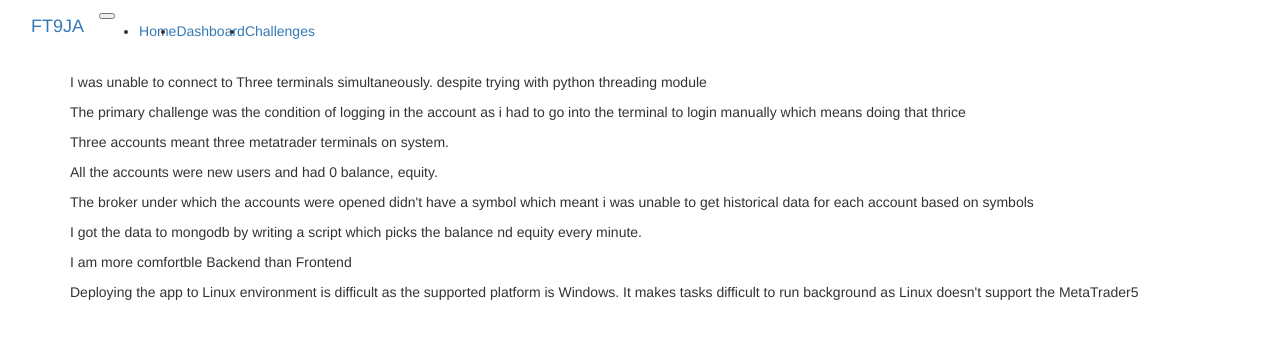
After one commit to popetwo-2/atafrica-trading-assessment, a Django app: page /challenges/ in a window 1280 px wide. The commit adds this page. Shown: the top 339 px of the page. Run offline with Django 4.2, Linux system fonts and the light colour scheme; some libraries are stand-ins or nearby versions.

Commit message:
add challenges.html

```diff
--- a/account/urls.py
+++ b/account/urls.py
@@ -21,5 +21,6 @@ urlpatterns = [
     path('accountinfo/', views.GetAccountInfo, name='home'),
     path('single_info/<int:login>/', views.get_account_info_single, name='single'),
     path('', views.home, name='index'),
-    path('dashboard/', views.dashboard, name='dashboard')
+    path('dashboard/', views.dashboard, name='dashboard'),
+    path('challenges/', views.challenge, name='challenge')
 ]
--- a/account/views.py
+++ b/account/views.py
@@ -97,3 +97,7 @@ def get_account_info_single(request, login):
         data = [x]
         return Response(data, status=status.HTTP_200_OK)
     return Response(status=status.HTTP_400_BAD_REQUEST)
+
+
+def challenge(request):
+    return render(request, 'challenge.html', {})
--- a/templates/base.html
+++ b/templates/base.html
@@ -4,7 +4,7 @@
 <head>
     <meta charset="utf-8">
     <meta http-equiv="refresh" content="60">
-    <title>chatsjs</title>
+    <title>ATAfrica Assesment</title>
     <!-- Latest compiled and minified CSS -->
     <link rel="stylesheet" href="https://maxcdn.bootstrapcdn.com/bootstrap/3.4.1/css/bootstrap.min.css">
     <script src="https://cdnjs.cloudflare.com/ajax/libs/Chart.js/2.8.0/Chart.min.js" integrity="sha256-Uv9BNBucvCPipKQ2NS9wYpJmi8DTOEfTA/nH2aoJALw=" crossorigin="anonymous"></script>
@@ -23,7 +23,7 @@
 <body class="container-fluid">
 <nav class="navbar navbar-expand-lg bg-light">
   <div class="container-fluid">
-    <a class="navbar-brand" href="#">Navbar</a>
+    <a class="navbar-brand" href="{% url 'index' %}">FT9JA</a>
     <button class="navbar-toggler" type="button" data-bs-toggle="collapse" data-bs-target="#navbarSupportedContent" aria-controls="navbarSupportedContent" aria-expanded="false" aria-label="Toggle navigation">
       <span class="navbar-toggler-icon"></span>
     </button>
@@ -34,6 +34,9 @@
         </li>
         <li class="nav-item">
           <a class="nav-link" href="{% url 'dashboard' %}">Dashboard</a>
+        </li>
+          <li class="nav-item">
+          <a class="nav-link" href="{% url 'challenge' %}">Challenges</a>
         </li>
 
       </ul>
--- /dev/null
+++ b/templates/challenge.html
@@ -0,0 +1,17 @@
+{% extends 'base.html' %}
+{% load static %}
+{% block content %}
+
+
+<div class="container">
+    <p>I was unable to connect to Three terminals simultaneously. despite trying with python threading module</p>
+<p>The primary challenge was the condition of logging in the account as i had to go into the terminal to login manually which means doing that thrice</p>
+<p>Three accounts meant three metatrader terminals on system.</p>
+<p>All the accounts were new users and had 0 balance, equity.</p>
+<p> The broker under which the accounts were opened didn't have a symbol which meant i was unable to get historical data for each account based on symbols</p>
+<p>I got the data to mongodb by writing a script which picks the balance nd equity every minute.</p>
+<p>I am more comfortble Backend than Frontend</p>
+<p>Deploying the app to Linux environment is difficult as the supported platform is Windows. It makes tasks difficult to run background as Linux doesn't support the MetaTrader5</p>
+</div>
+
+{% endblock %}
```
